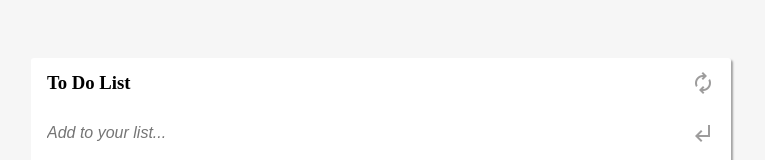
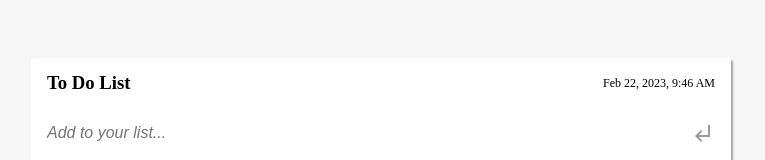
Before and after one commit to shubhambhoyar077/to-do-list, a website built with webpack: page src/index.html in a window 1280 px wide. Shown: the part 142-302 px from the top of the page, without its empty margins (259-1024 px from the left). Built offline with nearby package versions, Linux system fonts and the light colour scheme; some icons are missing.

Commit message:
Add current date and time in todo list

```diff
--- a/src/index.html
+++ b/src/index.html
@@ -11,8 +11,7 @@
   <section class="container">
     <i class="fa-thin fa-do-not-enter"></i>
     <article class="to-do-list">
-      <h1 class="common-padding">To Do List<span class="material-symbols-outlined">
-        autorenew
+      <h1 class="common-padding">To Do List<span id="showDate">
         </span></h1>
       <div class="common-padding">
         <input class="enter-item" id="enter-item" type="text" placeholder="Add to your list...">
--- a/src/index.js
+++ b/src/index.js
@@ -1,5 +1,6 @@
 import './style.css';
 import ToDoList from './modules/toDoList';
+import showDate from './modules/dateTime';
 
 let toDoList = [
   {
@@ -89,3 +90,5 @@ ulList.addEventListener('blur', (event) => {
     new_list.updateItem(index, event.target.value);
   }
 }, true);
+
+showDate();
--- /dev/null
+++ b/src/modules/dateTime.js
@@ -0,0 +1,9 @@
+import { DateTime } from "luxon";
+
+const showDate = () => {
+  const spanDate = document.getElementById('showDate');
+  const dt = DateTime.now();
+  spanDate.textContent = dt.toLocaleString(DateTime.DATETIME_MED);
+};
+
+export default showDate;
--- a/src/style.css
+++ b/src/style.css
@@ -102,3 +102,8 @@ a {
   border: none;
   outline: none;
 }
+
+#showDate{
+  font-size: 12px;
+  font-weight: 100;
+}
```
